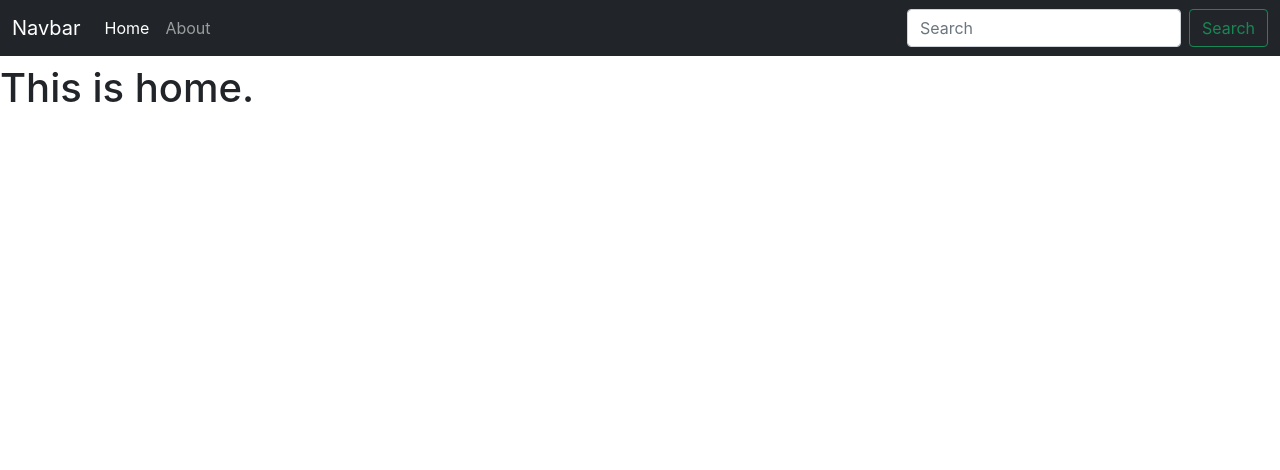
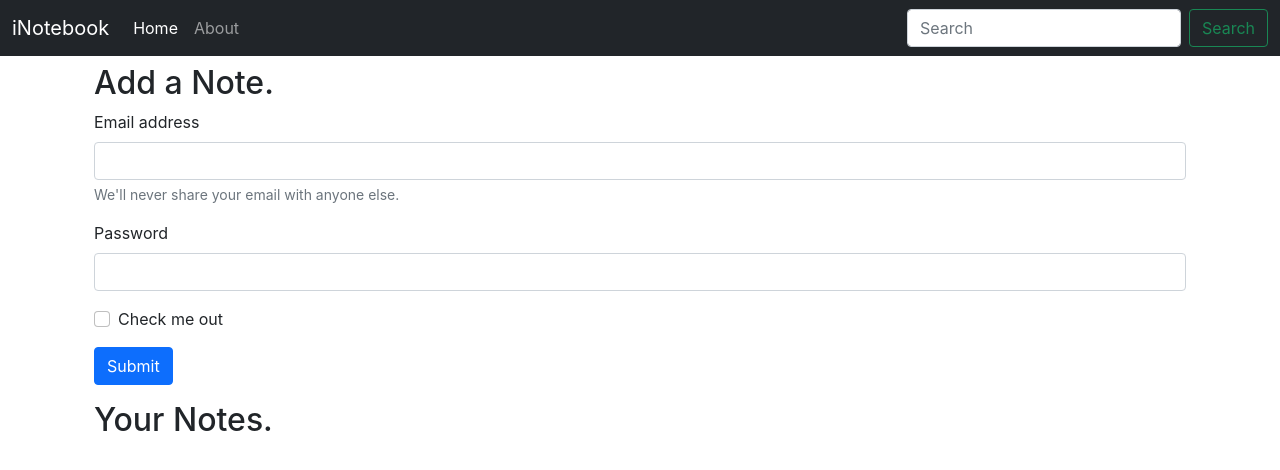
Before and after one commit to 02AmanSingh/iNotebook, a React (Create React App) app: page / in a window 1280 px wide. Shown: the top 470 px of the page. Built offline with nearby package versions, Linux system fonts and the light colour scheme.

Commit message:
Use Location hook implemented.
It is used for making navbar links active at that time when the same page is open.

```diff
--- a/src/App.js
+++ b/src/App.js
@@ -15,10 +15,12 @@
       <NoteState>
         <BrowserRouter>
           <Navbar />
-          <Routes>
-            <Route exact path='/' element={<Home />} />
-            <Route exact path='/about' element={<About />} />
-          </Routes>
+          <div className="container">
+            <Routes>
+              <Route exact path='/' element={<Home />} />
+              <Route exact path='/about' element={<About />} />
+            </Routes>
+          </div>
         </BrowserRouter>
       </NoteState>
     </>
--- a/src/components/About.js
+++ b/src/components/About.js
@@ -1,17 +1,11 @@
-import React, { useContext, useEffect } from 'react'
-import noteContext from '../context/notes/NoteContext'
+import React from 'react'
 
 const About = () => {
-  const a = useContext(noteContext);
 
-  useEffect(() => {
-    a.update();
-    // eslint-disable-next-line
-  }, [])
 
   return (
     <div style={{margin: '4rem 0 0 0'}}>
-      <h1>This is About {a.state.name} and he is in {a.state.class} </h1>
+      <h1>This is About page.</h1>
     </div>
   )
 }
--- a/src/components/Home.js
+++ b/src/components/Home.js
@@ -1,9 +1,33 @@
 import React from "react";
 
-const Home = () =>{
-    return(
-        <div style={{margin: '4rem 0 0 0'}}>
-            <h1>This is home.</h1>
+const Home = () => {
+    return (
+        <div style={{ margin: '4rem 0 0 0' }}>
+            <div className="container my-3">
+                <h2>Add a Note.</h2>
+
+                <form>
+                    <div className="mb-3">
+                        <label for="exampleInputEmail1" className="form-label">Email address</label>
+                        <input type="email" className="form-control" id="exampleInputEmail1" aria-describedby="emailHelp" />
+                        <div id="emailHelp" className="form-text">We'll never share your email with anyone else.</div>
+                    </div>
+                    <div className="mb-3">
+                        <label for="exampleInputPassword1" className="form-label">Password</label>
+                        <input type="password" className="form-control" id="exampleInputPassword1" />
+                    </div>
+                    <div className="mb-3 form-check">
+                        <input type="checkbox" className="form-check-input" id="exampleCheck1" />
+                        <label className="form-check-label" for="exampleCheck1">Check me out</label>
+                    </div>
+                    <button type="submit" className="btn btn-primary">Submit</button>
+                </form>
+            </div>
+
+            <div className="container my-3">
+                <h2>Your Notes.</h2>
+            </div>
+
         </div>
     )
 }
--- a/src/components/Navbar.js
+++ b/src/components/Navbar.js
@@ -1,21 +1,25 @@
-import React from 'react'
-import { Link } from "react-router-dom";
+import React, { useEffect }  from 'react'
+import { Link, useLocation } from "react-router-dom";
 
 const Navbar = () => {
+  let location = useLocation();
+  useEffect(() => {
+    console.log(location.pathname);
+  }, [location]);
   return (
     <nav className="navbar fixed-top navbar-expand-lg navbar-dark bg-dark">
       <div className="container-fluid">
-        <Link className="navbar-brand" to="/">Navbar</Link>
+        <Link className="navbar-brand" to="/">iNotebook</Link>
         <button className="navbar-toggler" type="button" data-bs-toggle="collapse" data-bs-target="#navbarSupportedContent" aria-controls="navbarSupportedContent" aria-expanded="false" aria-label="Toggle navigation">
           <span className="navbar-toggler-icon"></span>
         </button>
         <div className="collapse navbar-collapse" id="navbarSupportedContent">
           <ul className="navbar-nav me-auto mb-2 mb-lg-0">
             <li className="nav-item">
-              <Link className="nav-link active" aria-current="page" to="/">Home</Link>
+              <Link className={`nav-link ${location.pathname === "/"? "active" : "" }`} aria-current="page" to="/">Home</Link>
             </li>
             <li className="nav-item">
-              <Link className="nav-link" to="/about">About</Link>
+              <Link className={`nav-link ${location.pathname === "/about"? "active" : "" }`} to="/about">About</Link>
             </li>
           </ul>
           <form className="d-flex" role="search">
--- a/src/context/notes/NoteState.js
+++ b/src/context/notes/NoteState.js
@@ -1,22 +1,10 @@
-import { useState } from "react";
+// import { useState } from "react";
 import noteContext from "./NoteContext";
 
 const NoteState = (props) =>{
-    const s1 = {
-        "name": "Harry",
-        "class": "4A",
-    }
-    const [state, setState] = useState(s1);
-    const update = () => {
-        setTimeout(() => {
-            setState({
-                "name": "Aman",
-                "class": "10C",
-            });
-        }, 1000);
-    };
+
     return(
-        <noteContext.Provider value={{state, update}}>
+        <noteContext.Provider value={{}}>
             {props.children}
         </noteContext.Provider>
     )
```
